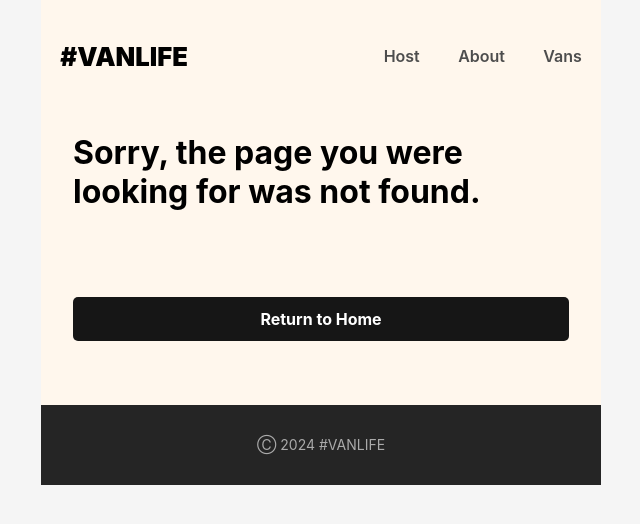
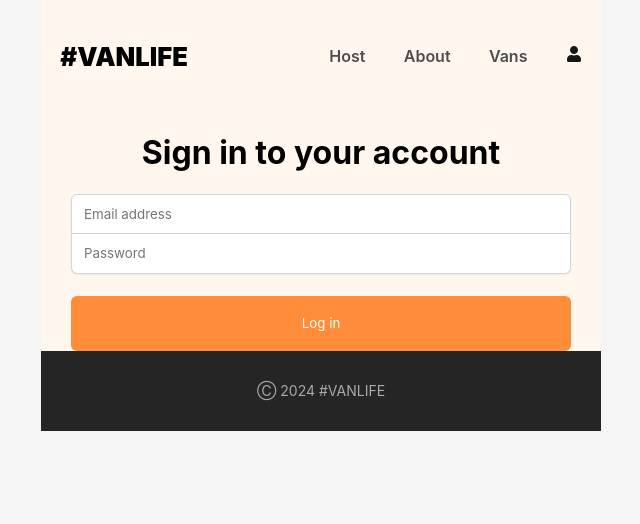
Before and after one commit to johschulte/VanRental, a React (Vite) app: page /login in a window 1280 px wide. Before the commit this address had no page. Shown: the top 524 px of the page, without its empty margins (319-959 px from the left). Built offline with nearby package versions, Linux system fonts and the light colour scheme; what miragejs would draw is missing.

Commit message:
Add React Icons and Login Page

```diff
--- a/package.json
+++ b/package.json
@@ -13,6 +13,7 @@
     "axios": "^1.6.5",
     "react": "^18.2.0",
     "react-dom": "^18.2.0",
+    "react-icons": "^5.0.1",
     "react-router-dom": "^6.21.1"
   },
   "devDependencies": {
--- a/src/App.jsx
+++ b/src/App.jsx
@@ -1,6 +1,7 @@
 import React from "react";
 import ReactDOM from "react-dom/client";
 import Home from "./pages/Home.jsx";
+import Login from "./pages/Login.jsx";
 import "./index.css";
 import About from "./pages/About.jsx";
 import { BrowserRouter, Routes, Route, Link } from "react-router-dom";
@@ -38,7 +39,8 @@ ReactDOM.createRoot(document.getElementById("root")).render(
         <Route path="about" element={<About />} />
         <Route path="vans" element={<Vans />} />
         <Route path="vans/:id" element={<VanDetail />} />
-        <Route path="*" element={<NotFound/>}/>
+        <Route path="login" element={<Login />} />
+        <Route path="*" element={<NotFound />} />
       </Route>
     </Routes>
   </BrowserRouter>
--- /dev/null
+++ b/src/api.js
@@ -0,0 +1,10 @@
+import axios from "axios";
+
+export const getVans = async (que) => {
+  const data = await axios.get(que);
+  if (!data.data.statusText === "OK") {
+    throw new Error("Parameter is not a number!");
+  } else {
+    return data.data.vans;
+  }
+};
--- a/src/components/Header.jsx
+++ b/src/components/Header.jsx
@@ -1,5 +1,6 @@
 import React from "react";
 import { Link, NavLink } from "react-router-dom";
+import { FaUser } from "react-icons/fa";
 
 function Header() {
   return (
@@ -25,6 +26,12 @@ function Header() {
       >
         Vans
       </NavLink>
+      <NavLink
+        className={({ isActive }) => (isActive ? "active-link" : "")}
+        to="/login"
+      >
+        <FaUser />
+      </NavLink>
     </header>
   );
 }
--- a/src/index.css
+++ b/src/index.css
@@ -454,13 +454,62 @@ i[class*='van-type-'] {
 }
 
 /*** NOT FOUND ***/
+
 .not-found-container {
-  padding-inline: 2rem;
+  padding-inline: 26px;
 }
 
 .not-found-container .link-button {
   width: 100%;
   background-color: #161616;
   color: white;
-  margin: 4rem 0;
 }
+
+
+/*** LOGIN PAGE***/
+
+.login-container {
+  display: flex;
+  flex-direction: column;
+  align-items: center;
+  padding-inline: 27px;
+}
+
+.login-form {
+  display: flex;
+  flex-direction: column;
+  width: 100%;
+  max-width: 500px;
+}
+
+.login-form > input {
+  border: 1px solid rgba(209, 213, 219);
+  height: 40px;
+  text-indent: 10px;
+  font-family: "Inter", sans-serif;
+  box-shadow: 0px 1px 2px rgba(0, 0, 0, 0.05);
+  font-weight: 400;
+}
+
+.login-form > input:focus {
+  outline: none;
+}
+
+.login-form > input:first-of-type {
+  border-radius: 6px 6px 0px 0px;
+}
+
+.login-form > input:last-of-type {
+  border-radius: 0px 0px 6px 6px;
+  border-top: none;
+}
+
+.login-form > button {
+  background-color: #FF8C38;
+  border: none;
+  border-radius: 6px;
+  height: 55px;
+  margin-top: 22px;
+  color: white;
+  font-family: "Inter", sans-serif;
+}
--- a/src/pages/Host/HostVandetailsLayout.jsx
+++ b/src/pages/Host/HostVandetailsLayout.jsx
@@ -2,21 +2,34 @@ import React, { useContext } from "react";
 import { Outlet, NavLink, Link } from "react-router-dom";
 import { useEffect, useState, createContext } from "react";
 import { useParams } from "react-router-dom";
-import axios from "axios";
+import { getVans } from "../../api";
 
 const HostVandetailsLayout = () => {
   const { id } = useParams();
   const [currentVan, setVans] = useState(null);
+  const [loading, setLoading] = useState(false);
+  const [error, setError] = useState(null);
+
   useEffect(() => {
     (async () => {
+      setLoading(true);
       try {
-        const data = await axios.get(`/api/host/vans/${id}`);
-        setVans(data.data.vans[0]);
+        const resp = await getVans(`/api/host/vans/${id}`);
+        setVans(resp[0]);
       } catch (error) {
-        console.error(error);
+        setError(error);
       }
+      setLoading(false);
     })();
   }, []);
+
+  if (loading) {
+    return <h1>Loading...</h1>;
+  }
+
+  if (error) {
+    return <h1>{error.message}</h1>;
+  }
 
   return (
     <div className="van-detail-container">
--- a/src/pages/Host/VansHost.jsx
+++ b/src/pages/Host/VansHost.jsx
@@ -1,20 +1,31 @@
 import { useEffect, useState } from "react";
 import { Link } from "react-router-dom";
-import axios from "axios";
+import { getVans } from "../../api";
 
 const VansHost = () => {
   const [vans, setVans] = useState(null);
+  const [loading, setLoading] = useState(false);
+  const [error, setError] = useState(null);
+
   useEffect(() => {
     (async () => {
+      setLoading(true);
       try {
-        const data = await axios.get("/api/host/vans");
-        console.log(data.data.vans);
-        setVans(data.data.vans);
+        const resp = await getVans("/api/host/vans");
+        setVans(resp);
       } catch (error) {
-        console.error(error);
+        setError(error);
       }
+      setLoading(false);
     })();
   }, []);
+
+  if (loading) {
+    return <h1>Loading...</h1>;
+  }
+  if (error) {
+    return <h1>{error.message}</h1>;
+  }
 
   return (
     <section>
--- /dev/null
+++ b/src/pages/Login.jsx
@@ -0,0 +1,46 @@
+import { useState } from "react";
+
+const Login = () => {
+  const [loginFormData, setLoginFormData] = useState({
+    email: "",
+    password: "",
+  });
+
+  const handleSubmit = (e) => {
+    e.preventDefault();
+    console.log(loginFormData);
+  };
+
+  const handleChange = (e) => {
+    const { name, value } = e.target;
+    setLoginFormData((prev) => ({
+      ...prev,
+      [name]: value,
+    }));
+  };
+
+  return (
+    <div className="login-container">
+      <h1>Sign in to your account</h1>
+      <form onSubmit={handleSubmit} className="login-form">
+        <input
+          name="email"
+          onChange={handleChange}
+          type="email"
+          placeholder="Email address"
+          value={loginFormData.email}
+        />
+        <input
+          name="password"
+          onChange={handleChange}
+          type="password"
+          placeholder="Password"
+          value={loginFormData.password}
+        />
+        <button>Log in</button>
+      </form>
+    </div>
+  );
+};
+
+export default Login;
--- a/src/pages/Vans/Vans.jsx
+++ b/src/pages/Vans/Vans.jsx
@@ -1,23 +1,36 @@
 import { useState, useEffect } from "react";
 import { Link, useSearchParams } from "react-router-dom";
-import axios from "axios";
+import { getVans } from "../../api";
 
 function Vans() {
   const [searchParams, setSearchParams] = useSearchParams();
   const [vans, setVans] = useState([]);
+  const [loading, setLoading] = useState(false);
+  const [error, setError] = useState(null);
 
   const typeFilter = searchParams.get("type");
 
   useEffect(() => {
     (async () => {
+      setLoading(true);
       try {
-        const resp = await axios.get("/api/vans/");
-        setVans(resp.data.vans);
-      } catch (error) {
-        console.error(error);
+        const resp = await getVans("/api/vans/");
+        console.log(resp);
+        setVans(resp);
+      } catch (err) {
+        console.log(err);
+        setError(err);
       }
+      setLoading(false);
     })();
   }, []);
+
+  if (loading) {
+    return <h1>Loading...</h1>;
+  }
+  if (error) {
+    return <h1>{error.message}</h1>;
+  }
 
   const filteredVans = typeFilter
     ? vans.filter((van) => van.type.toLowerCase() === typeFilter)
--- a/src/server.js
+++ b/src/server.js
@@ -1,4 +1,4 @@
-import { createServer, Model } from "miragejs";
+import { createServer, Model, Response } from "miragejs";
 
 createServer({
   models: {
@@ -79,6 +79,7 @@ createServer({
     this.logging = false;
 
     this.get("/vans", (schema, request) => {
+      //return new Response(400, {}, { error: "Error fetching data" });
       return schema.vans.all();
     });
 
@@ -88,10 +89,12 @@ createServer({
     });
 
     this.get("/host/vans", (schema, request) => {
+      return new Response(400, {}, { error: "Error fetching data" });
       return schema.vans.where({ hostId: "123" });
     });
 
     this.get("/host/vans/:id", (schema, request) => {
+      //return new Response(400, {}, { error: "Error fetching data" });
       const id = request.params.id;
       return schema.vans.where({ id, hostId: "123" });
     });
```
Also changed, not shown: 1 other file (tests, documents, lock files or other folders).
